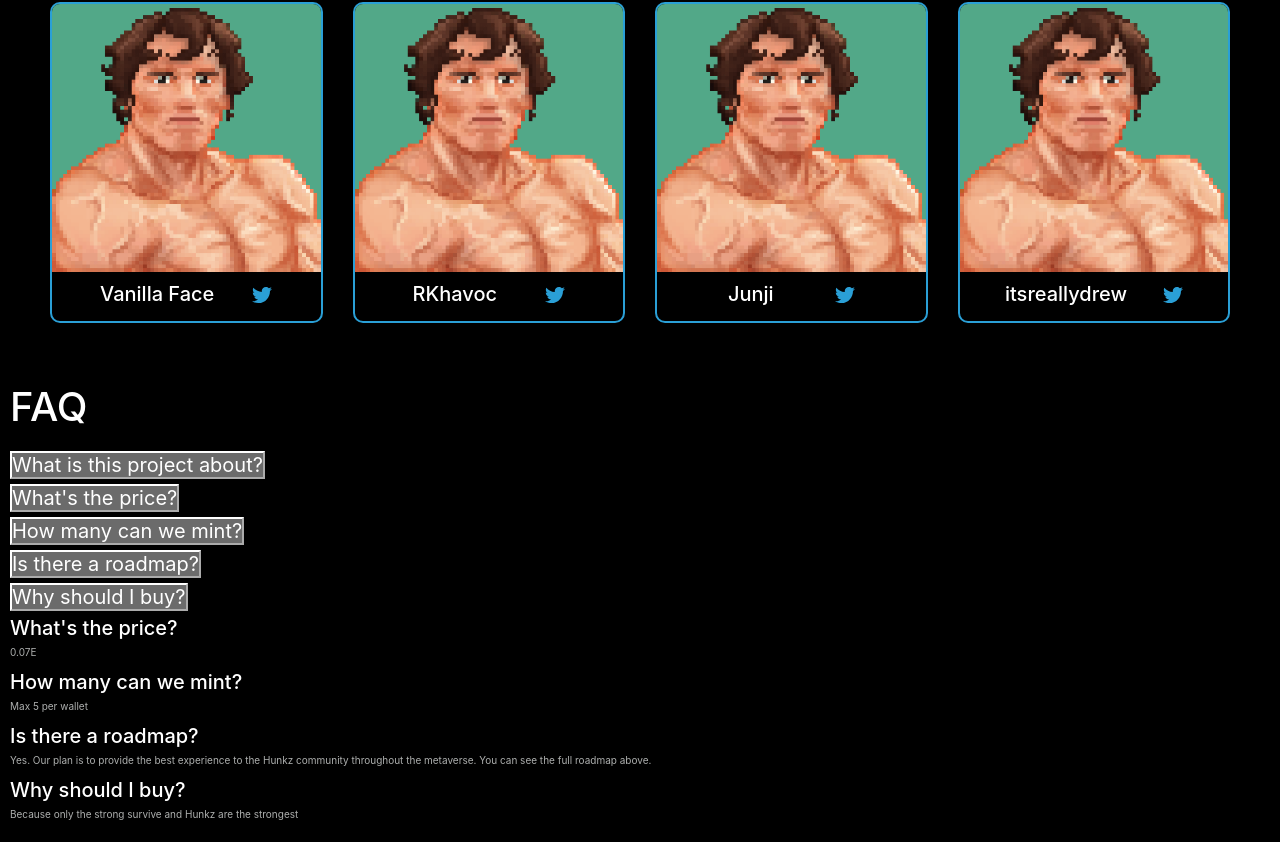
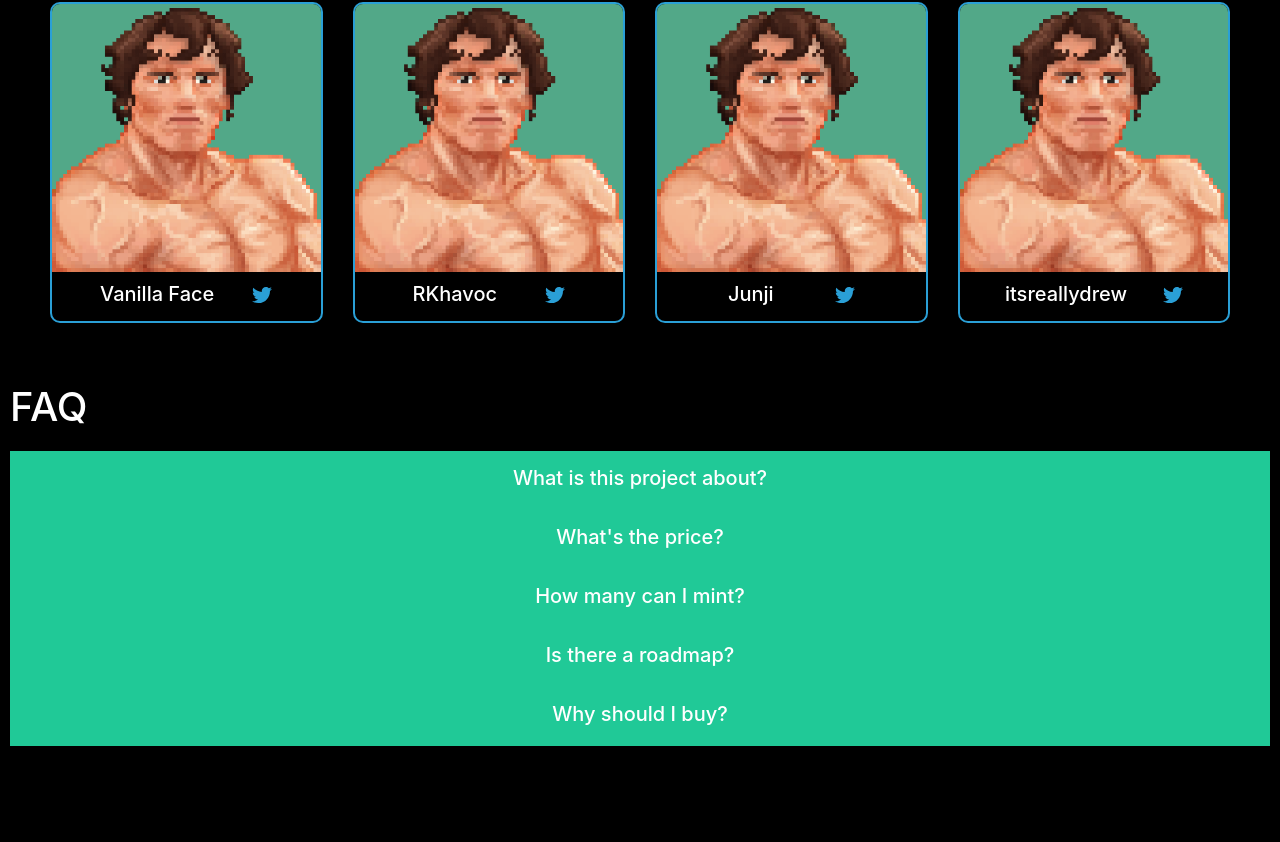
Before and after one commit to itsreallydrew/cryptohunkz-ui, a React (Create React App) app: page / in a window 1280 px wide. Shown: the part 2931-3773 px from the top of the page. After the commit the page ends 3687 px from the top, so only its background shows below. Built offline with nearby package versions, Linux system fonts and the light colour scheme.

Commit message:
rough draft stage of accordion faq page

```diff
--- a/src/App.css
+++ b/src/App.css
@@ -432,3 +432,39 @@ img {
 .faq-page h1 {
   margin-bottom: 2rem;
 }
+
+.question-1,
+.question-2,
+.question-3,
+.question-4,
+.question-5 {
+  background-color: #20c997;
+  color: #fff;
+  cursor: pointer;
+  padding: 1.5rem;
+  width: 100%;
+  text-align: center;
+  border: none;
+  outline: none;
+  transition: 0.5s;
+}
+
+.active,
+.question-1:hover,
+.question-2:hover,
+.question-3:hover,
+.question-4:hover,
+.question-5:hover {
+  background-color: #2a9fd6;
+}
+
+.panel {
+  padding: 0 1.5rem;
+  background-color: #222;
+  display: none;
+  overflow: hidden;
+}
+
+.reveal {
+  display: block;
+}
--- a/src/components/FAQ/FAQ.jsx
+++ b/src/components/FAQ/FAQ.jsx
@@ -1,10 +1,16 @@
-import React from 'react';
+import React, { useState } from 'react';
 
 const FAQ = () => {
+	const [revealed, setRevealed] = useState(false);
+
+	const handleClick = () => {
+		setRevealed(!revealed);
+	};
+
 	return (
 		<div className='faq-page' id='faqPage'>
 			<h1>FAQ</h1>
-			<div className='faq-accordion-item'>
+			{/* <div className='faq-accordion-item'>
 				<h4 className='faq-accordion-header' id='headingOne'>
 					<button
 						className='faq-accordion-button collapsed'
@@ -123,14 +129,21 @@ const FAQ = () => {
 				</div>
 			</div>
 
+			<div className='question-1'>
+				<h4>What's this project about?</h4>
+				<p>Being pumped.</p>
+			</div>
+
 			<div className='question-2'>
 				<h4>What's the price?</h4>
 				<p>0.07E</p>
 			</div>
+
 			<div className='question-3'>
 				<h4>How many can we mint?</h4>
 				<p>Max 5 per wallet</p>
 			</div>
+
 			<div className='question-4'>
 				<h4>Is there a roadmap?</h4>
 				<p>
@@ -138,8 +151,57 @@ const FAQ = () => {
 					throughout the metaverse. You can see the full roadmap above.
 				</p>
 			</div>
+
 			<div className='question-5'>
 				<h4>Why should I buy?</h4>
+				<p>Because only the strong survive and Hunkz are the strongest</p>
+			</div> */}
+
+			<button
+				className={`question-1 ${revealed ? 'active' : null}`}
+				onClick={handleClick}>
+				<h4>What is this project about?</h4>
+			</button>
+			<div className={`panel ${revealed ? 'reveal' : null}`}>
+				<p>Being pumped.</p>
+			</div>
+
+			<button
+				className={`question-2 ${revealed ? 'active' : null}`}
+				onClick={handleClick}>
+				<h4>What's the price?</h4>
+			</button>
+			<div className={`panel ${revealed ? 'reveal' : null}`}>
+				<p>0.077E</p>
+			</div>
+
+			<button
+				className={`question-3 ${revealed ? 'active' : null}`}
+				onClick={handleClick}>
+				<h4>How many can I mint?</h4>
+			</button>
+			<div className={`panel ${revealed ? 'reveal' : null}`}>
+				<p>Max 5 per wallet.</p>
+			</div>
+
+			<button
+				className={`question-4 ${revealed ? 'active' : null}`}
+				onClick={handleClick}>
+				<h4>Is there a roadmap?</h4>
+			</button>
+			<div className={`panel ${revealed ? 'reveal' : null}`}>
+				<p>
+					Yes. Our plan is to provide the best experience to the Hunkz community
+					throughout the metaverse. You can see the full roadmap above.
+				</p>
+			</div>
+
+			<button
+				className={`question-5 ${revealed ? 'active' : null}`}
+				onClick={handleClick}>
+				<h4>Why should I buy?</h4>
+			</button>
+			<div className={`panel ${revealed ? 'reveal' : null}`}>
 				<p>Because only the strong survive and Hunkz are the strongest</p>
 			</div>
 		</div>
--- a/src/sass/_pages.scss
+++ b/src/sass/_pages.scss
@@ -206,3 +206,39 @@ img {
 		margin-bottom: 2rem;
 	}
 }
+
+.question-1,
+.question-2,
+.question-3,
+.question-4,
+.question-5 {
+	background-color: $teal;
+	color: $white;
+	cursor: pointer;
+	padding: 1.5rem;
+	width: 100%;
+	text-align: center;
+	border: none;
+	outline: none;
+	transition: 0.5s;
+}
+
+.active,
+.question-1:hover,
+.question-2:hover,
+.question-3:hover,
+.question-4:hover,
+.question-5:hover {
+	background-color: $blue;
+}
+
+.panel {
+	padding: 0 1.5rem;
+	background-color: $gray-800;
+	display: none;
+	overflow: hidden;
+}
+
+.reveal {
+	display: block;
+}
```
